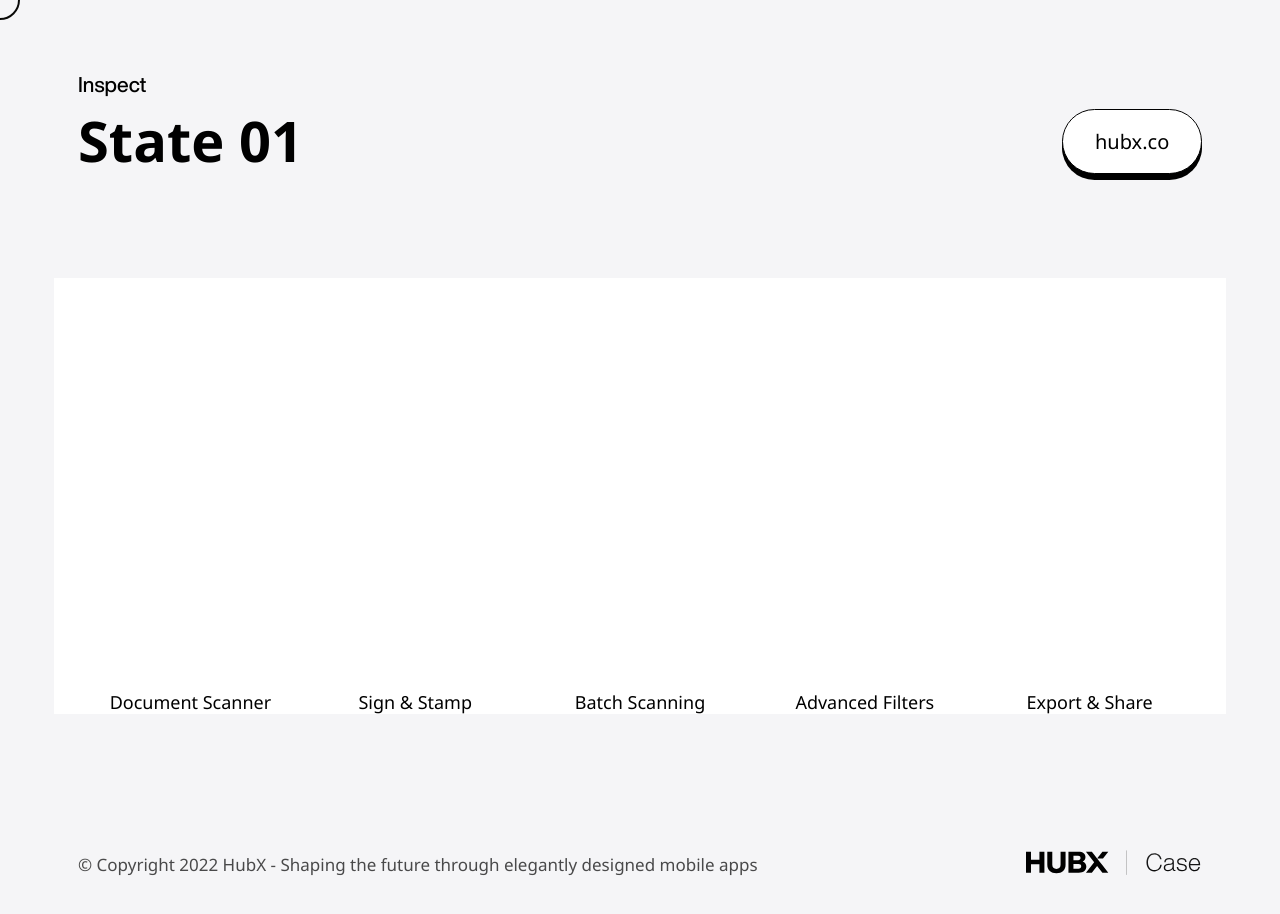
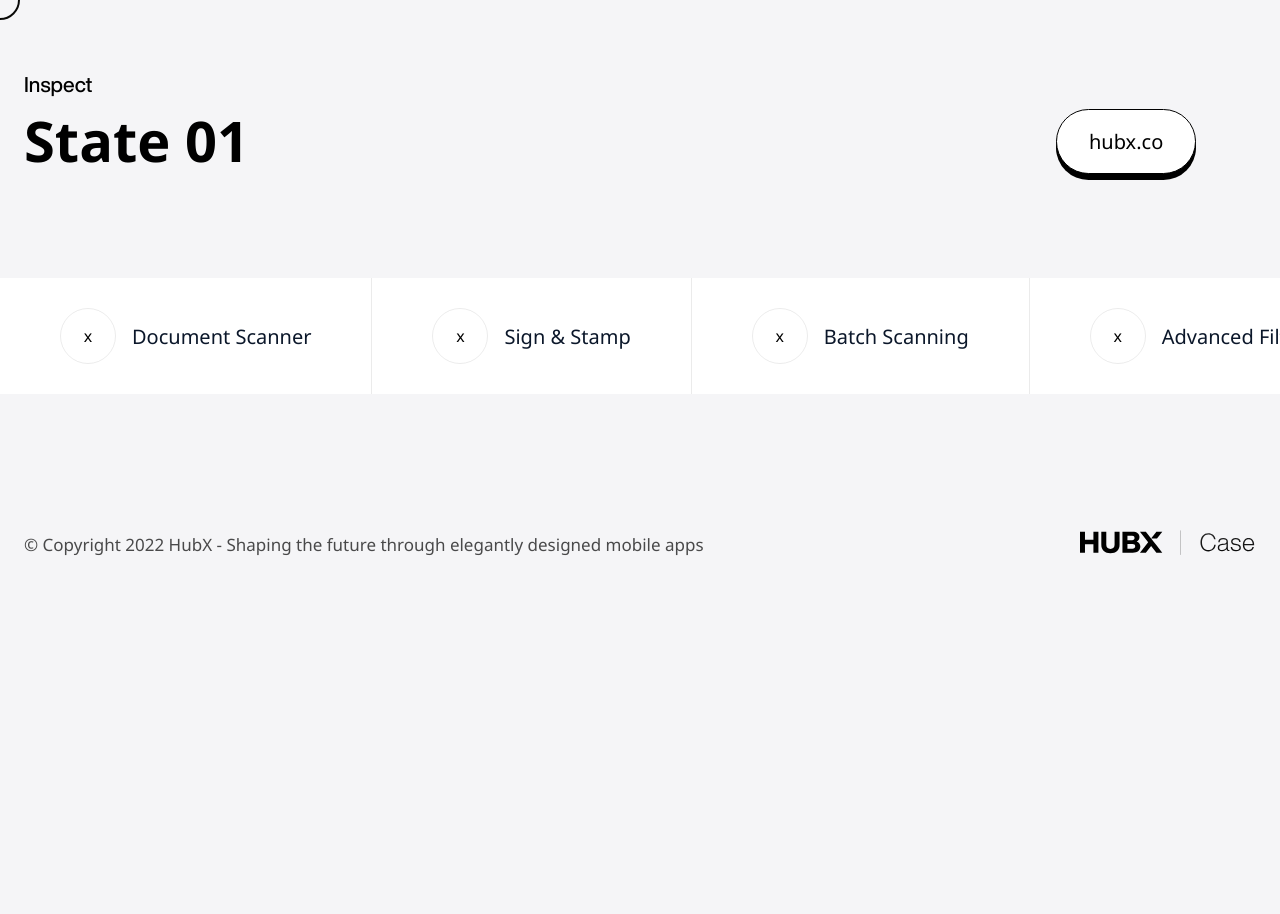
Before and after one commit to sencerarslan/HubX-Document-Scanner, a React (Vite) app: page / in a window 1280 px wide. Shown: the top 914 px of the page. After the commit the page ends 800 px from the top, so only its background shows below. Built offline with nearby package versions, Linux system fonts and the light colour scheme; a web font is replaced by a local one.

Commit message:
SwipeableTabs component add

```diff
--- a/src/components/CircleCursor/index.tsx
+++ b/src/components/CircleCursor/index.tsx
@@ -66,9 +66,9 @@ const CircleCursor: React.FC = () => {
         return () => {
             removeEventListeners();
         };
-    }, []); // useEffect sadece bir kere çalışsın
+    }, []);
 
-    if (isMobile) return null; // Mobil cihazlarda gösterme
+    if (isMobile) return null;
 
     const cursorClasses: string = classNames('cursor', {
         'cursor--clicked': clicked,
--- a/src/components/Container/styles.ts
+++ b/src/components/Container/styles.ts
@@ -3,7 +3,7 @@ import styled, { css } from 'styled-components';
 export const Wrapper = styled.div`
     ${() => css`
         margin: 0 auto;
-        max-width: 1172px;
+        max-width: 1280px;
         padding-left: 24px;
         padding-right: 24px;
     `}
--- a/src/components/Header/index.tsx
+++ b/src/components/Header/index.tsx
@@ -2,7 +2,6 @@ import { ReactElement } from 'react';
 import { HeaderStyled } from './styles';
 import MagicalButton from '../MagicalButton';
 import Container from '../Container';
-// import logo from '../assets/logo.svg';
 
 const Header = (): ReactElement => {
     return (
--- a/src/components/Header/styles.ts
+++ b/src/components/Header/styles.ts
@@ -10,6 +10,7 @@ export const HeaderStyled = styled.div`
             flex: 1;
         }
         &-right {
+            padding-right: 60px;
         }
         &-section {
             display: flex;
--- /dev/null
+++ b/src/components/SwipeableTabs/index.tsx
@@ -0,0 +1,48 @@
+import { ReactElement } from 'react';
+import { SwipeableTabsStyled } from './styles';
+import { Swiper, SwiperSlide } from 'swiper/react';
+import 'swiper/css';
+
+interface DataProps {
+    button: {
+        icon: string;
+        title: string;
+    };
+    content: ReactElement;
+}
+
+interface SwipeableTabsProps {
+    data: DataProps[];
+}
+
+const SwipeableTabs = ({ data }: SwipeableTabsProps): ReactElement => {
+    return (
+        <SwipeableTabsStyled>
+            <Swiper
+                slidesPerView="auto"
+                spaceBetween={0}
+                centeredSlides={true}
+                pagination={{
+                    clickable: true,
+                }}
+                breakpoints={{
+                    640: {
+                        centeredSlides: false,
+                    },
+                }}
+            >
+                {data.map((item: DataProps, index: number) => {
+                    return (
+                        <SwiperSlide key={index}>
+                            <div className="slide-button">
+                                <div className="slide-button-icon">{item.button.icon}</div>
+                                <div className="slide-button-text">{item.button.title}</div>
+                            </div>
+                        </SwiperSlide>
+                    );
+                })}
+            </Swiper>
+        </SwipeableTabsStyled>
+    );
+};
+export default SwipeableTabs;
--- /dev/null
+++ b/src/components/SwipeableTabs/styles.ts
@@ -0,0 +1,48 @@
+import styled from 'styled-components';
+
+export const SwipeableTabsStyled = styled.div`
+    .swiper {
+        max-width: 100%;
+        width: fit-content;
+        height: 100%;
+        margin: auto;
+
+        .swiper-slide {
+            background: #fff;
+            display: flex;
+            justify-content: flex-start;
+            align-items: center;
+            flex-direction: row;
+            width: fit-content;
+
+            &:not(:last-child) {
+                border-right: solid 1px rgb(0 0 0 / 8%);
+            }
+
+            .slide-button {
+                padding: 30px 60px;
+                display: flex;
+                flex-direction: row;
+                align-items: center;
+                gap: 16px;
+                user-select: none;
+
+                &-icon {
+                    border-radius: 100%;
+                    width: 56px;
+                    height: 56px;
+                    border: solid 1px rgb(0 0 0 / 8%);
+                    display: flex;
+                    justify-content: center;
+                    align-items: center;
+                }
+                &-text {
+                    color: #0b172a;
+                    font-size: 20px;
+                    font-weight: 500;
+                    white-space: nowrap;
+                }
+            }
+        }
+    }
+`;
--- a/src/pages/Home/index.tsx
+++ b/src/pages/Home/index.tsx
@@ -1,40 +1,14 @@
-import { Swiper, SwiperSlide } from 'swiper/react';
 import Container from '../../components/Container';
 import Footer from '../../components/Footer';
 import Header from '../../components/Header';
+import DocumentScannerSlide from '../../widgets/DocumentScannerSlide';
 import { HomePageStyled } from './styles';
-import 'swiper/css';
 
 const HomePage = () => {
     return (
         <HomePageStyled>
             <Header />
-            <Container style={{ background: '#fff', height: '436px' }}>
-                <Swiper
-                    slidesPerView={5}
-                    spaceBetween={0}
-                    pagination={{
-                        clickable: true,
-                    }}
-                    breakpoints={{
-                        0: {
-                            slidesPerView: 'auto',
-                        },
-                        640: {
-                            slidesPerView: 3,
-                        },
-                        768: {
-                            slidesPerView: 5,
-                        },
-                    }}
-                >
-                    <SwiperSlide>Document Scanner</SwiperSlide>
-                    <SwiperSlide>Sign & Stamp</SwiperSlide>
-                    <SwiperSlide>Batch Scanning</SwiperSlide>
-                    <SwiperSlide>Advanced Filters</SwiperSlide>
-                    <SwiperSlide>Export & Share</SwiperSlide>
-                </Swiper>
-            </Container>
+            <DocumentScannerSlide />
             <Footer />
         </HomePageStyled>
     );
--- a/src/pages/Home/styles.ts
+++ b/src/pages/Home/styles.ts
@@ -1,29 +1,3 @@
 import styled from 'styled-components';
 
-export const HomePageStyled = styled.div`
-    .swiper {
-        width: 100%;
-        height: 100%;
-    }
-
-    .swiper-slide {
-        text-align: center;
-        font-size: 18px;
-        background: #fff;
-        display: flex;
-        justify-content: center;
-        align-items: flex-end;
-    }
-
-    .swiper-slide {
-        width: 80%;
-    }
-
-    .swiper-slide:nth-child(2n) {
-        width: 60%;
-    }
-
-    .swiper-slide:nth-child(3n) {
-        width: 40%;
-    }
-`;
+export const HomePageStyled = styled.div``;
--- /dev/null
+++ b/src/widgets/DocumentScannerSlide/index.tsx
@@ -0,0 +1,51 @@
+import { ReactElement } from 'react';
+import { DocumentScannerSlideStyled } from './styles';
+import SwipeableTabs from '../../components/SwipeableTabs';
+import Container from '../../components/Container';
+
+const DocumentScannerSlide = (): ReactElement => {
+    const data = [
+        {
+            button: {
+                icon: 'x',
+                title: 'Document Scanner',
+            },
+            content: <div>test0</div>,
+        },
+        {
+            button: {
+                icon: 'x',
+                title: 'Sign & Stamp',
+            },
+            content: <div>test1</div>,
+        },
+        {
+            button: {
+                icon: 'x',
+                title: 'Batch Scanning',
+            },
+            content: <div>test2</div>,
+        },
+        {
+            button: {
+                icon: 'x',
+                title: 'Advanced Filters',
+            },
+            content: <div>test3</div>,
+        },
+        {
+            button: {
+                icon: 'x',
+                title: 'Export & Share',
+            },
+            content: <div>test4</div>,
+        },
+    ];
+
+    return (
+        <DocumentScannerSlideStyled>
+            <SwipeableTabs data={data} />
+        </DocumentScannerSlideStyled>
+    );
+};
+export default DocumentScannerSlide;
--- /dev/null
+++ b/src/widgets/DocumentScannerSlide/styles.ts
@@ -0,0 +1,5 @@
+import styled from 'styled-components';
+
+export const DocumentScannerSlideStyled = styled.div`
+    background-color: #fff;
+`;
```
